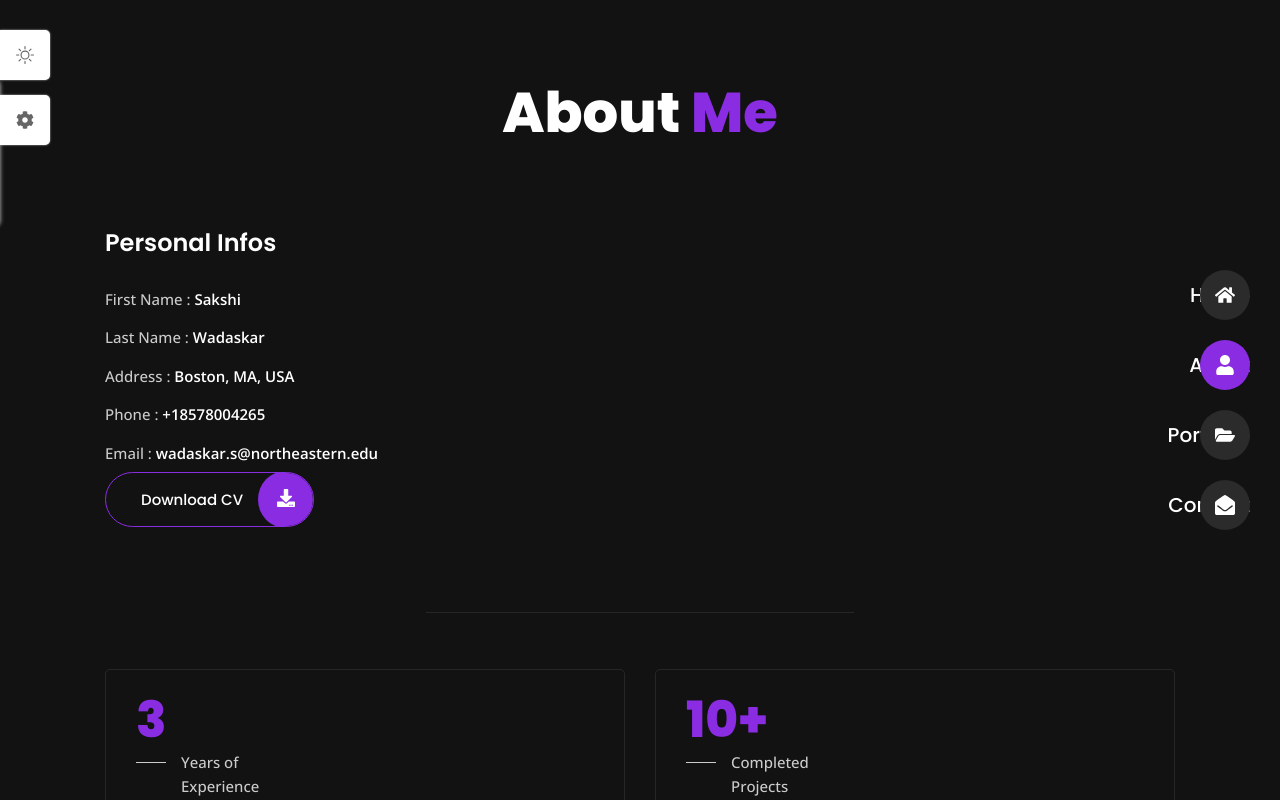
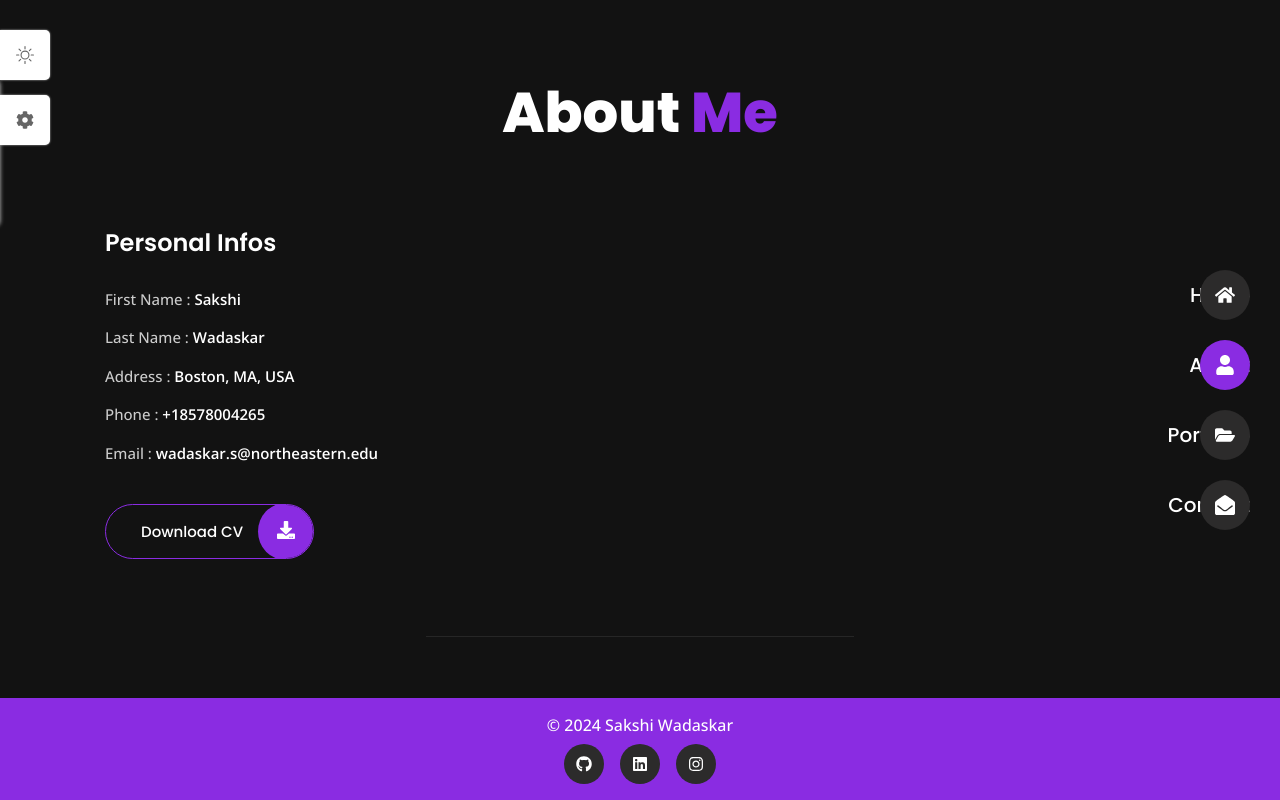
Before and after one commit to sakshiwadaskar/portfolio-website, a React (Vite) app: page /about in a window 1280 px wide. Shown: the top 800 px of the page. Built offline with nearby package versions, Linux system fonts and the light colour scheme.

Commit message:
Fixed minor UI bugs.

```diff
--- a/src/App.css
+++ b/src/App.css
@@ -192,7 +192,8 @@ footer {
     display: flex; /* Use flexbox for layout */
     flex-direction: column; /* Arrange items in a column */
     align-items: center; /* Center items horizontally */
-    position: relative;
+    position: fixed;
+    left: 0 ;
     bottom: 0;
     width: 100%;
     background-color: var(--first-color); /* Dark blue */
--- a/src/App.jsx
+++ b/src/App.jsx
@@ -27,7 +27,7 @@ function App() {
                         <a href={"https://github.com/sakshiwadaskar"} className={"contact__social-link"}>
                             <FaGithub/>
                         </a>
-                        <a href={"https://www.linkedin.com/sakshiwadaskar"} className={"contact__social-link"}>
+                        <a href={"https://www.linkedin.com/in/sakshiwadaskar/"} className={"contact__social-link"}>
                             <FaLinkedin/>
                         </a>
                         <a href={"https://www.instagram.com/heyimsakshi"} className={"contact__social-link"}>
--- a/src/index.css
+++ b/src/index.css
@@ -127,9 +127,9 @@
         grid-template-columns: repeat(2, 1fr);
     }
 
-   .contact__container {
-       row-gap: 48px;
-   }
+    .contact__container {
+        row-gap: 48px;
+    }
 }
 
 @media screen and (max-width: 768px){
--- a/src/pages/about/About.jsx
+++ b/src/pages/about/About.jsx
@@ -36,6 +36,9 @@ const About = () => {
 
                 <div className={"separator"}></div>
 
+                <h3 className={"section__subtitle subtitle__center"}>
+                    Stats
+                </h3>
                 <div className={"stats grid"}>
                     <Stats/>
                 </div>
--- a/src/pages/about/about.css
+++ b/src/pages/about/about.css
@@ -9,7 +9,7 @@
 }
 
 .info__list {
-    display: inline;
+    display: block;
     line-height: 2.4;
     align-items: center;
     flex-wrap: wrap; /* Allow items to wrap to the next row */
@@ -118,6 +118,10 @@
     margin-bottom: 50px;
 }
 
+.resume__item:last-child{
+    margin-bottom: 60px;
+}
+
 .resume__item::before {
     content: '';
     position: absolute;
--- a/src/pages/contact/Contact.jsx
+++ b/src/pages/contact/Contact.jsx
@@ -91,7 +91,7 @@ const Contact = () => {
                         <a href={"https://github.com/sakshiwadaskar"} className={"contact__social-link"}>
                             <FaGithub/>
                         </a>
-                        <a href={"https://www.linkedin.com/sakshiwadaskar"} className={"contact__social-link"}>
+                        <a href={"https://www.linkedin.com/in/sakshiwadaskar"} className={"contact__social-link"}>
                             <FaLinkedin/>
                         </a>
                         <a href={"https://www.instagram.com/heyimsakshi"} className={"contact__social-link"}>
```
